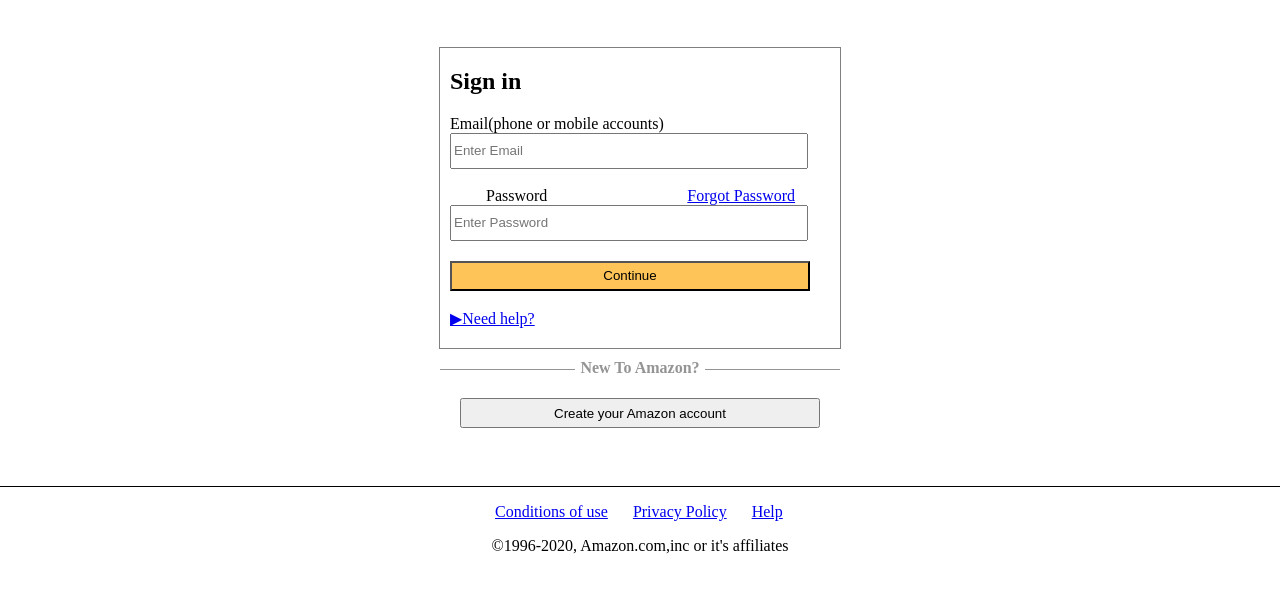
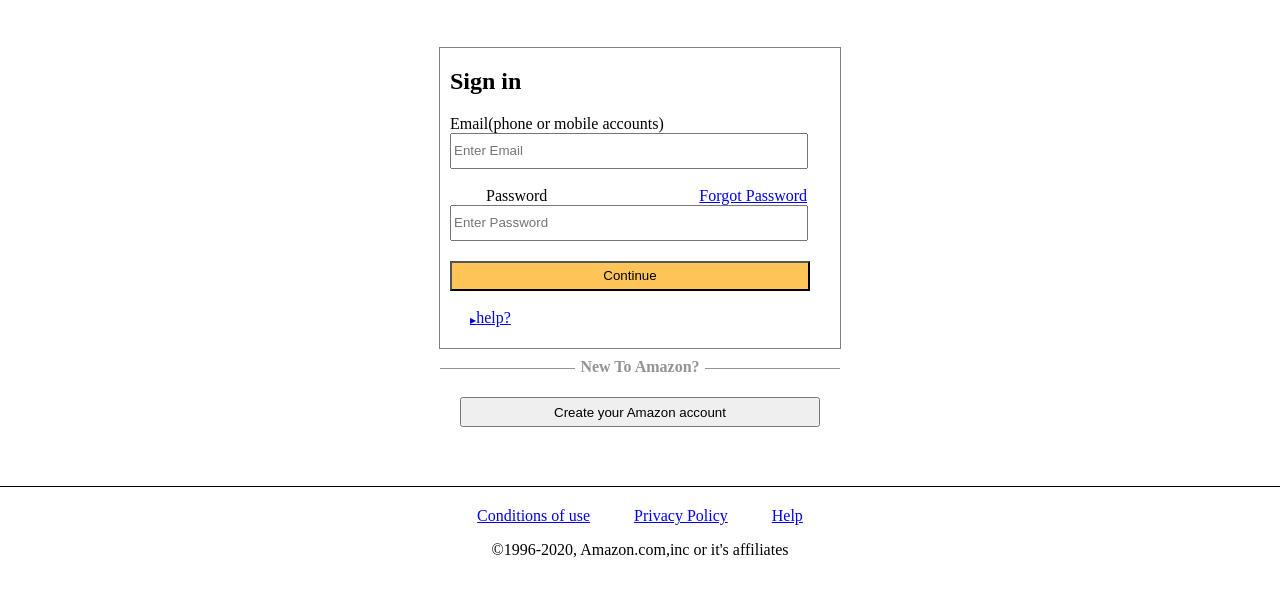
Before and after one commit to Hoytmelcher/amazon-mockup, a plain HTML site: page index.html in a window 1280 px wide. Shown: the part 54-650 px from the top of the page. Drawn offline with Linux system fonts and the light colour scheme.

Commit message:
fixed footer links

```diff
--- a/index.html
+++ b/index.html
@@ -10,32 +10,38 @@
 </head>
 
 <body>
-    <header class="head"><img class="image" src="./images/IMG_1632.JPG" alt="lil guy" width="103px" height="31px"></header>
+    <header class="head"><img class="image" src="./images/IMG_1632.JPG" alt="lil guy" width="103px" height="31px">
+    </header>
     <div class="flex">
         <section class="box">
             <h2 id="text">Sign in</h2>
             <form action="/login_page.html">
                 <label id="text1" for="email">Email(phone or mobile accounts)</label><br>
-                <input type="email" name="email" id="email" placeholder="Enter Email" style="width: 350px; height: 30px;"><br><br>
-                <label id="text2" for="password">Password &nbsp&nbsp&nbsp&nbsp&nbsp&nbsp&nbsp&nbsp&nbsp&nbsp&nbsp&nbsp&nbsp&nbsp&nbsp&nbsp&nbsp&nbsp&nbsp&nbsp&nbsp&nbsp&nbsp&nbsp</label>
+                <input type="email" name="email" id="email" placeholder="Enter Email"
+                    style="width: 350px; height: 30px;"><br><br>
+                <label id="text2" for="password">Password
+                    &nbsp&nbsp&nbsp&nbsp&nbsp&nbsp&nbsp&nbsp&nbsp&nbsp&nbsp&nbsp&nbsp&nbsp&nbsp&nbsp&nbsp&nbsp&nbsp&nbsp&nbsp&nbsp</label>
                 <a class="forgot" href="accountrecovery.html">Forgot Password</a><br>
-                <input type="password" name="password" id="password" placeholder="Enter Password" style="width: 350px; height: 30px;"><br>
+                <input type="password" name="password" id="password" placeholder="Enter Password"
+                    style="width: 350px; height: 30px;"><br>
 
-                <input class= "button" type="button" value="Continue" style="width: 360px; height: 30px; margin-top: 20px; background-color: rgb(255, 196, 87);">
+                <input class="button" type="button" value="Continue"
+                    style="width: 360px; height: 30px; margin-top: 20px; background-color: rgb(255, 196, 87);">
             </form><br>
-                <a href="help.html">&#9654;Need help?</a>
+            <a class="needhelp" href="help.html"><span style="font-size: 8px; ;">&#9654;</span>help?</a>
         </section>
         <section>
             <h4 class="title">New To Amazon?</h4>
-            <input type="button" value="Create your Amazon account" href="create.html" style="width: 360px; height: 30px;">
+            <input type="button" value="Create your Amazon account" href="create.html"
+                style="width: 360px; height: 30px;">
         </section>
         <footer class="foot-flex">
             <div class="foot">
-                <ul class="list">
-                    <li><a href="Terms.html">Conditions of use</a></li>
-                    <li><a href="privacy.html">Privacy Policy</a></li>
-                    <li><a href="help.html">Help</a></li>
-                </ul>
+
+                <a href="Terms.html">Conditions of use</a>
+                <a href="privacy.html">Privacy Policy</a>
+                <a href="help.html">Help</a>
+
             </div>
             <p class="copy">&copy;1996-2020, Amazon.com,inc or it's affiliates</p>
         </footer>
--- a/mockup.css
+++ b/mockup.css
@@ -49,6 +49,7 @@
 
 }
 
+
 .flex{
     text-align: center;
     display: flex;
@@ -77,12 +78,6 @@
 
 }
 .foot{
-
+    padding-top: 20px;
 }
-.list{
-    list-style-type: none;
-    display: flex;
-    flex-direction: row;
-    gap: 25px;
-    margin-left: 455px;
-}
+a{padding: 20px;}
```
